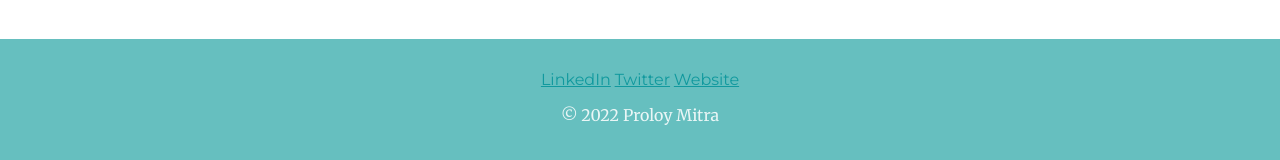
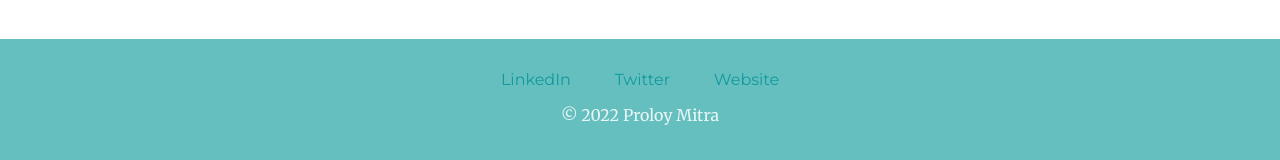
Before and after one commit to proloymitra/cv, a plain HTML site: page index.html in a window 1280 px wide. Shown: the part 2780-2940 px from the top of the page. Drawn offline with Linux system fonts and the light colour scheme.

Commit message:
Updated link style
Completed the link style.

```diff
--- a/css/styles.css
+++ b/css/styles.css
@@ -136,3 +136,9 @@ hr {
 .footer_text {
   color: #EAF6F6;
 }
+
+a {
+  margin: 10px 20px;
+  text-decoration: none;
+  font-family: 'Montserrat', sans-serif;
+}
```
